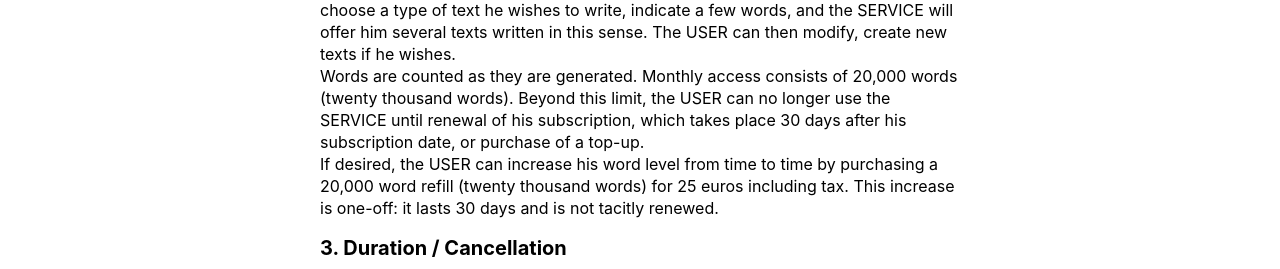
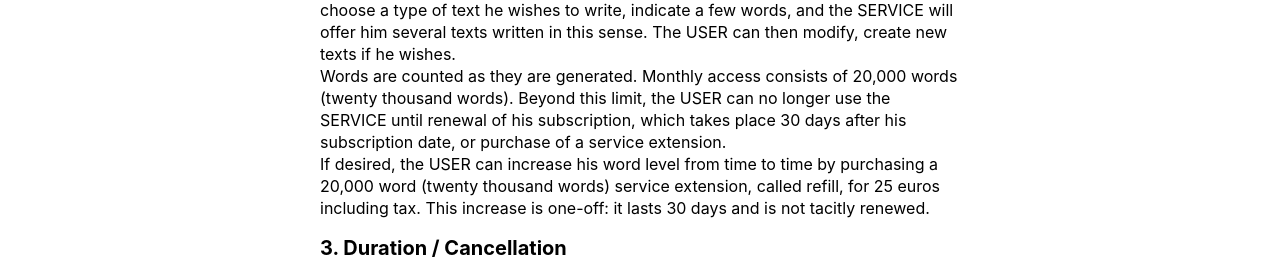
Before and after one commit to YoannBuzenet/ai_next_app, a Next.js app: page /termsAndConditions in a window 1280 px wide. Shown: the part 661-930 px from the top of the page. Built offline with nearby package versions, Linux system fonts and the light colour scheme; no server answers.

Commit message:
terms and condition renew

```diff
--- a/pages/termsAndConditions.js
+++ b/pages/termsAndConditions.js
@@ -75,13 +75,13 @@ export default function TermsAndConditions() {
         <p>
           <FormattedMessage
             id="page.termsAndConditions.serviceDefinition.paragraph2"
-            defaultMessage="Words are counted as they are generated. Monthly access consists of 20,000 words (twenty thousand words). Beyond this limit, the USER can no longer use the SERVICE until renewal of his subscription, which takes place 30 days after his subscription date, or purchase of a top-up."
+            defaultMessage="Words are counted as they are generated. Monthly access consists of 20,000 words (twenty thousand words). Beyond this limit, the USER can no longer use the SERVICE until renewal of his subscription, which takes place 30 days after his subscription date, or purchase of a service extension."
           />
         </p>
         <p>
           <FormattedMessage
             id="page.termsAndConditions.serviceDefinition.paragraph3"
-            defaultMessage="If desired, the USER can increase his word level from time to time by purchasing a 20,000 word refill (twenty thousand words) for 25 euros including tax. This increase is one-off: it lasts 30 days and is not tacitly renewed."
+            defaultMessage="If desired, the USER can increase his word level from time to time by purchasing a 20,000 word (twenty thousand words) service extension, called refill, for 25 euros including tax. This increase is one-off: it lasts 30 days and is not tacitly renewed."
           />
         </p>
         <h2>
--- a/translations/en.json
+++ b/translations/en.json
@@ -143,8 +143,8 @@
   "page.termsAndConditions.article1.paragraph2.beginning": "The USER does hereby declare that they fully understand what they can get from using the SERVICE offered by EASYFLOW as set out in these Terms and Conditions.",
   "page.termsAndConditions.serviceDefinition.Title": "2. SERVICE definition",
   "page.termsAndConditions.serviceDefinition.paragraph1": "EASYFLOW provides users with a SERVICE offering the writing of structured and specialized texts in French and English according to a given text. The user can choose a type of text he wishes to write, indicate a few words, and the SERVICE will offer him several texts written in this sense. The USER can then modify, create new texts if he wishes.",
-  "page.termsAndConditions.serviceDefinition.paragraph2": "Words are counted as they are generated. Monthly access consists of 20,000 words (twenty thousand words). Beyond this limit, the USER can no longer use the SERVICE until renewal of his subscription, which takes place 30 days after his subscription date, or purchase of a top-up.",
-  "page.termsAndConditions.serviceDefinition.paragraph3": "If desired, the USER can increase his word level from time to time by purchasing a 20,000 word refill (twenty thousand words) for 25 euros including tax. This increase is one-off: it lasts 30 days and is not tacitly renewed.",
+  "page.termsAndConditions.serviceDefinition.paragraph2": "Words are counted as they are generated. Monthly access consists of 20,000 words (twenty thousand words). Beyond this limit, the USER can no longer use the SERVICE until renewal of his subscription, which takes place 30 days after his subscription date, or purchase of a service extension.",
+  "page.termsAndConditions.serviceDefinition.paragraph3": "If desired, the USER can increase his word level from time to time by purchasing a 20,000 word (twenty thousand words) service extension, called refill, for 25 euros including tax. This increase is one-off: it lasts 30 days and is not tacitly renewed.",
   "page.termsAndConditions.article2.title": "3. Duration / Cancellation",
   "page.termsAndConditions.article2.subtitle1": "Duration",
   "page.termsAndConditions.article2.subtitle1.paragraph1": "At the end of the initial subscription period, the Terms and Conditions will be renewed automatically by tacit agreement, unless you stop it. You will be billed monthly or annually, depending on the subscription chosen.",
--- a/translations/fr.json
+++ b/translations/fr.json
@@ -143,8 +143,8 @@
   "page.termsAndConditions.article1.paragraph2.beginning": "L'UTILISATEUR déclare par la présente qu'il comprend parfaitement ce qu'ils peut retirer de l'utilisation du SERVICE proposé par EASYFLOW tel que défini dans les présentes Conditions Générales de Vente.",
   "page.termsAndConditions.serviceDefinition.Title": "2. Définition du SERVICE",
   "page.termsAndConditions.serviceDefinition.paragraph1": "EASYFLOW met à disposition des utilisateurs un SERVICE proposant la rédaction de textes structurés et spécialisés en français et en anglais en fonction d'un texte donné. L'utilisateur peut choisir un type de texte qu'il souhaite rédiger, indiquer quelques mots, et le SERVICE lui proposera plusieurs textes rédigés en ce sens. L'UTILISATEUR peut ensuite modifier, créer de nouveaux textes s'il le souhaite.",
-  "page.termsAndConditions.serviceDefinition.paragraph2": "Les mots sont décomptés au fur et à mesure qu'ils sont générés. un accès mensuel consiste à 20 000 mots (vingt-mille mots). Au-delà de cette limite, l'UTILISATEUR ne peut plus utiliser le SERVICE jusqu'à renouvellement de son abonnement, qui a lieu 30 jours après sa date d'abonnement, ou achat d'une recharge.",
-  "page.termsAndConditions.serviceDefinition.paragraph3": "S'il le souhaite, l'UTILISATEUR peut augmenter son palier de mot ponctuellement en achetant une recharge de 20 000 mots (vingt-mille mots) pour 25 euros TTC. Cette augmentation est ponctuelle : elle dure 30 jours et n'est pas renouvelée tacitement.",
+  "page.termsAndConditions.serviceDefinition.paragraph2": "Les mots sont décomptés au fur et à mesure qu'ils sont générés. un accès mensuel consiste à 20 000 mots (vingt-mille mots). Au-delà de cette limite, l'UTILISATEUR ne peut plus utiliser le SERVICE jusqu'à renouvellement de son abonnement, qui a lieu 30 jours après sa date d'abonnement, ou achat d'une extension du service.",
+  "page.termsAndConditions.serviceDefinition.paragraph3": "S'il le souhaite, l'UTILISATEUR peut augmenter son palier de mot ponctuellement en achetant une extention du service, appelée recharge, de 20 000 mots (vingt-mille mots) pour 25 euros TTC. Cette augmentation est ponctuelle : elle dure 30 jours et n'est pas renouvelée tacitement.",
   "page.termsAndConditions.article2.title": "3. Durée / Annulation",
   "page.termsAndConditions.article2.subtitle1": "Durée",
   "page.termsAndConditions.article2.subtitle1.paragraph1": "A la fin de la période d'abonnement, l'abonnement est renouvelé tacitement, à moins que vous l'annuliez. Vous serez facturé mensuellement ou annuellement, selon l'abonnement choisi.",
```
